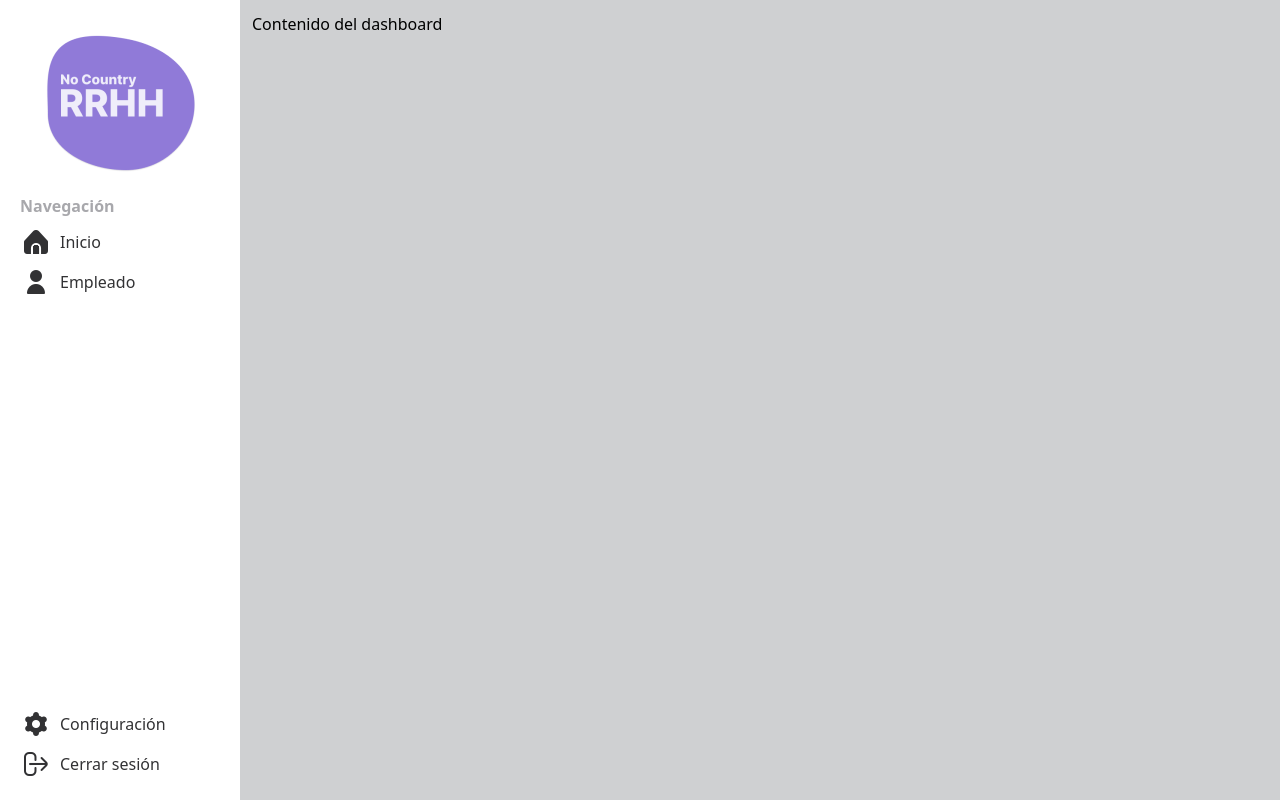
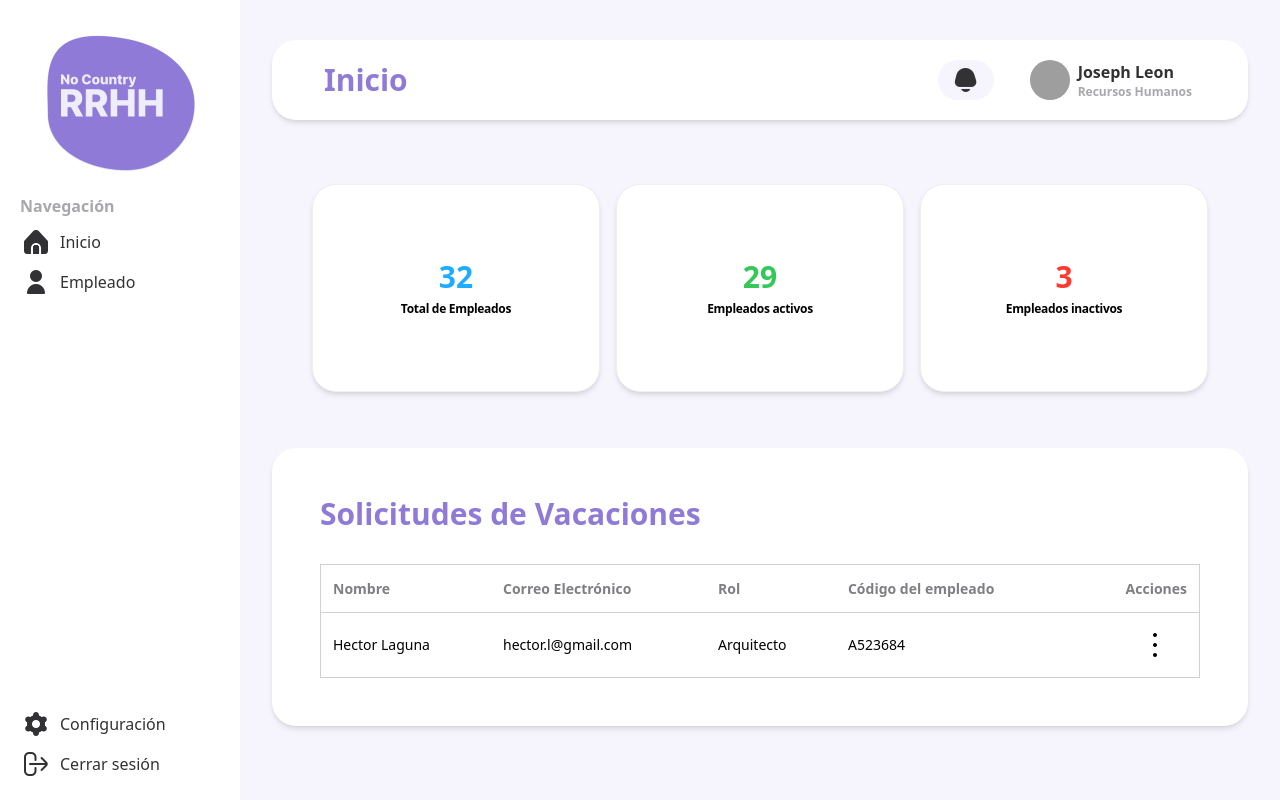
Before and after one commit to devEstivenValencia/No-Country-RRHH, a Next.js app: page /app in a window 1280 px wide. Built offline with nearby package versions, Linux system fonts and the light colour scheme; grey boxes are pictures that could not be loaded.

Commit message:
feat: :sparkles: diseño de incio del dashboard

```diff
--- a/src/app/app/page.tsx
+++ b/src/app/app/page.tsx
@@ -1,9 +1,94 @@
+'use client'
+
+import { Button, Icon, Typography } from "#/components";
+import { Avatar, AvatarFallback, AvatarImage } from "#/components/ui/avatar";
+import { Table, TableBody, TableCell, TableHead, TableHeader, TableRow } from "#/components/ui/table";
+import { useState } from "react";
+import { Card, CardHeader, CardTitle } from "#/components/ui/card";
+
 export default function App() {
-	return (
-		<div className="bg-neutro-300 h-screen p-3">
-			<h1>Contenido del dashboard</h1>
-		</div>
-	)
+    const [clickAccions, setClickAccions] = useState(true);
+    const handleClickAccions = () => setClickAccions(!clickAccions);
 
+    // Datos simulados
+    const totalEmployees = 32;
+    const activeEmployees = 29;
+    const inactiveEmployees = 3;
 
+    return (
+        <section className="bg-primary-50 min-h-screen h-full w-full flex flex-col pt-2">
+            <nav className="md:bg-[#FFFFFF] md:h-20 md:rounded-3xl md:m-8 md:shadow-md md:justify-between md:px-10 flex justify-center mt-16 items-center">
+                <Typography as='h3' className="text-primary-500 font-semibold ml-3">Inicio</Typography>
+                <div className="flex items-center">
+                    <Button className="bg-primary-50 hover:text-primary-500 text-neutro-950 rounded-3xl hidden md:block">
+                        <Icon name="bell"></Icon>
+                    </Button>
+                    <Button className="relative bottom-16 ml-5 md:static">
+                        <Avatar>
+                            <AvatarImage src="https://github.com/shadcn.png" />
+                            <AvatarFallback>JL</AvatarFallback>
+                        </Avatar>
+                        <div className="text-left pl-2">
+                            <Typography as='p' className="font-bold text-neutro-950">Joseph Leon</Typography>
+                            <Typography as='p' className="text-neutro-500 font-bold text-xs">Recursos Humanos</Typography>
+                        </div>
+                    </Button>
+                </div>
+            </nav>
+            <div className="flex justify-center text-center mt-8 mx-8">
+                <Card className="flex items-center justify-center shadow-md rounded-3xl mr-4 bg-[#FFFFFF] border border-neutro-100 w-72 md:h-52">
+                    <CardHeader>
+                        <Typography as="p" className="text-3xl font-semibold text-blue-500 text-center">{totalEmployees}</Typography>
+                        <CardTitle className="text-xs">Total de Empleados</CardTitle>
+                    </CardHeader>
+                </Card>
+                <Card className="flex items-center justify-center bg-[#FFFFFF] shadow-md rounded-3xl mr-4 border border-neutro-100 w-72 md:h-52">
+                    <CardHeader>
+                        <Typography as="p" className="text-3xl font-semibold text-green-500 text-center">{activeEmployees}</Typography>
+                        <CardTitle className="text-xs">Empleados activos</CardTitle>
+                    </CardHeader>
+                </Card>
+                <Card className="flex items-center justify-center bg-[#FFFFFF] shadow-md rounded-3xl border border-neutro-100 w-72 md:h-52">
+                    <CardHeader>
+                        <Typography as="p" className="text-3xl font-semibold text-red-500 text-center">{inactiveEmployees}</Typography>
+                        <CardTitle className="text-xs">Empleados inactivos</CardTitle>
+                    </CardHeader>
+                </Card>
+            </div>
+            <div className="bg-[#FFFFFF] rounded-3xl md:mt-14 m-8 shadow-md items-center md:px-12 p-12">
+				<Typography as="h3" className="text-primary-500 text-3xl font-semibold mb-4">Solicitudes de Vacaciones</Typography>
+                <Table className="mt-4 border border-neutro-300 rounded-lg md:bg-[#FFFFFF]">
+                    <TableHeader>
+                        <TableRow className="border-b-neutro-300 font-bold text-neutro-700">
+                            <TableHead>Nombre</TableHead>
+                            <TableHead>Correo Electrónico</TableHead>
+                            <TableHead>Rol</TableHead>
+                            <TableHead>Código del empleado</TableHead>
+                            <TableHead className="text-right">Acciones</TableHead>
+                        </TableRow>
+                    </TableHeader>
+                    <TableBody>
+                        <TableRow className="border-b-neutro-300 h-12">
+                            <TableCell>Hector Laguna</TableCell>
+                            <TableCell>hector.l@gmail.com</TableCell>
+                            <TableCell>Arquitecto</TableCell>
+                            <TableCell>A523684</TableCell>
+                            <TableCell onClick={handleClickAccions} className="flex justify-end">
+                                {clickAccions ? <Button className="w-16"><Icon name="menu-dots-vertical"></Icon></Button> :
+                                    <div className="rounded-md shadow-md flex w-16">
+                                        <Button className="p-1 text-green-300 hover:text-neutro-50 hover:bg-green-500">
+                                            <Icon name="check"></Icon>
+                                        </Button>
+                                        <Button className="p-1 text-red-300 hover:text-neutro-50 hover:bg-red-500">
+                                            <Icon name="cross-small"></Icon>
+                                        </Button>
+                                    </div>
+                                }
+                            </TableCell>
+                        </TableRow>
+                    </TableBody>
+                </Table>
+            </div>
+        </section>
+    )
 }
```
